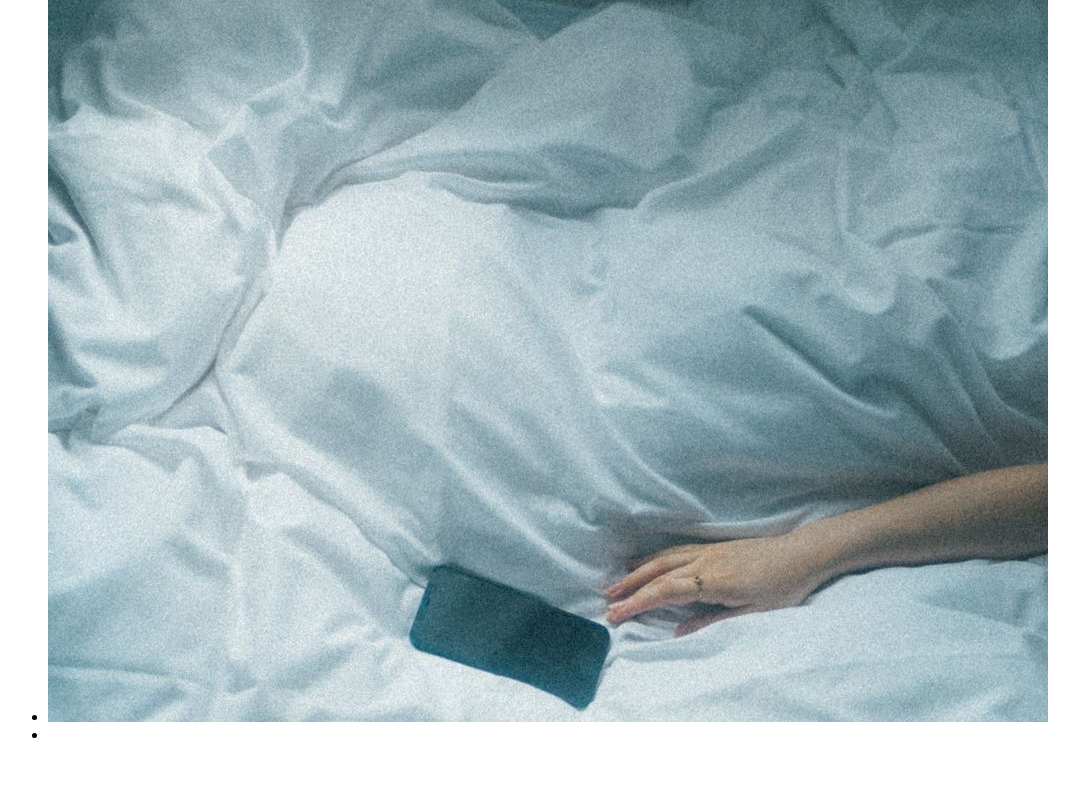
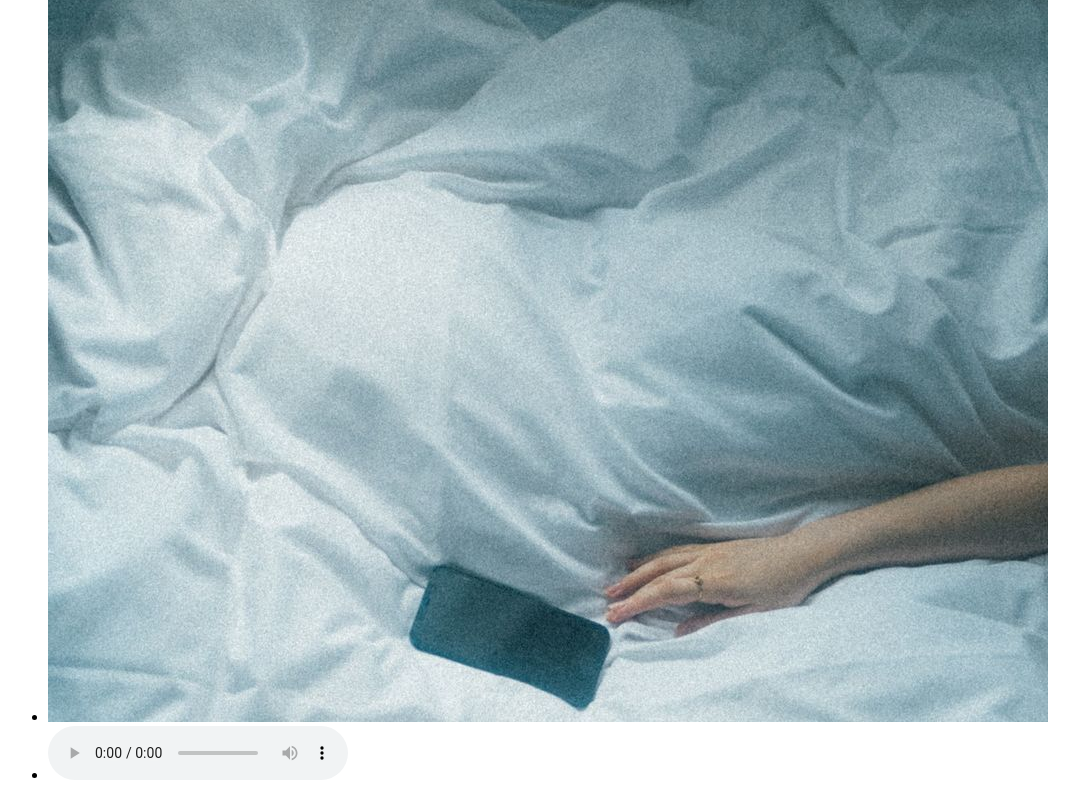
Before and after one commit to Tunganh4426/tap, a plain HTML site: page index.html in a window 1280 px wide. Shown: the part 312-1112 px from the top of the page, without its empty margins (0-1079 px from the left). Before the commit the page ends 1072 px from the top, so only its background shows below. Drawn offline with Linux system fonts and the light colour scheme.

Commit message:
added controls

```diff
--- a/index.html
+++ b/index.html
@@ -10,7 +10,7 @@
     <ul>
         <li>abc di -[i</li>
         <li><img src="music/cover.jpg" alt=""></li>
-        <li><audio src="music/01. riria - Watashijyanakattandane.flac"></audio></li>
+        <li><audio controls src="music/01. riria - Watashijyanakattandane.flac"></audio></li>
 
 
     </ul>
```
